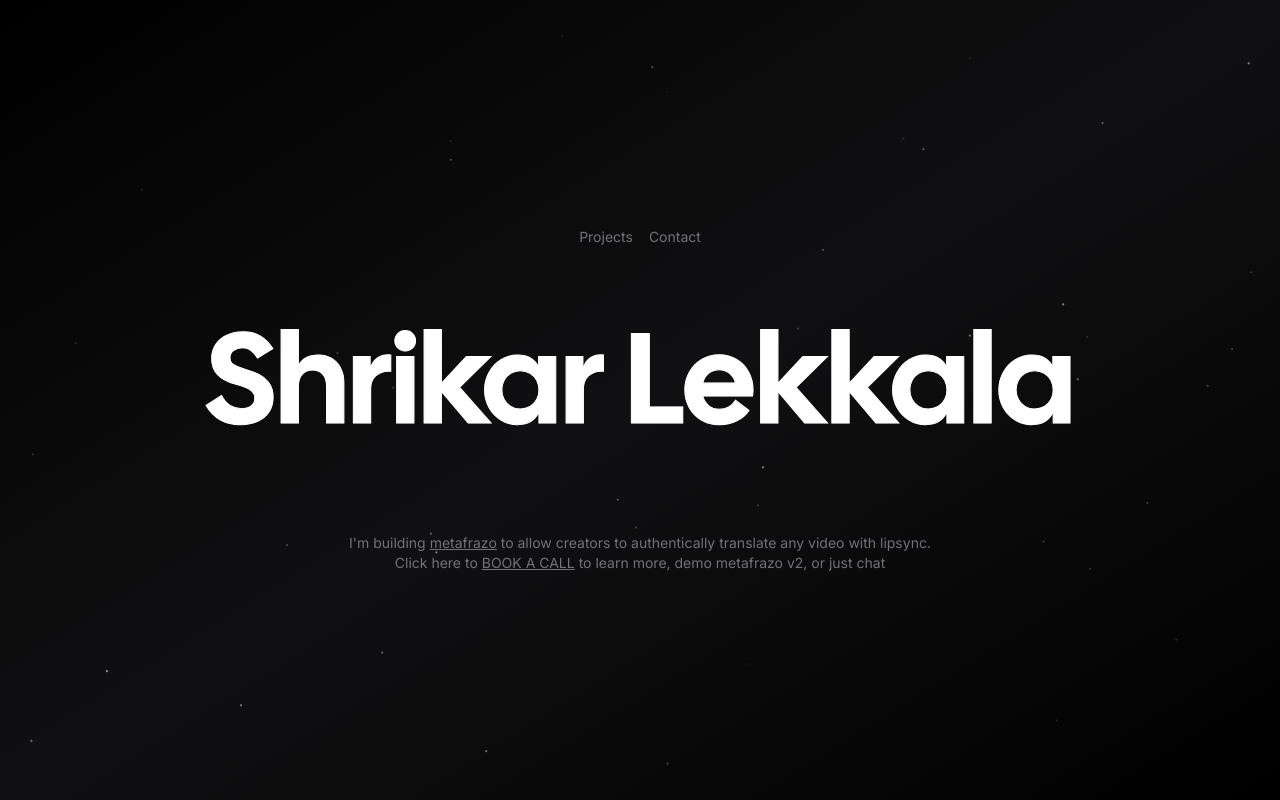
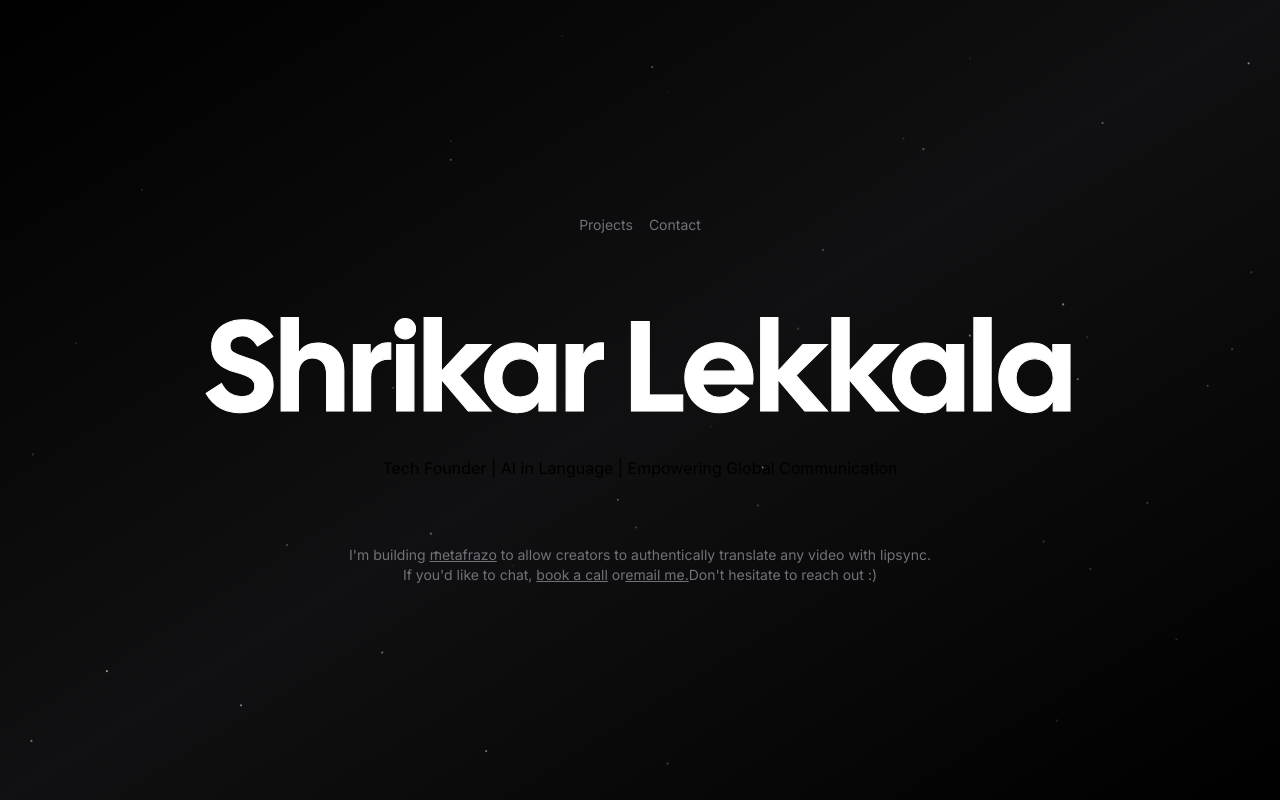
Before and after one commit to shrikarlekkala/ShrikPersonal, a Next.js app: page / in a window 1280 px wide. Built offline with nearby package versions, Linux system fonts and the light colour scheme; no server answers; what tailwindcss-debug-screens would draw is missing.

Commit message:
Update page.tsx

```diff
--- a/app/page.tsx
+++ b/app/page.tsx
@@ -31,6 +31,9 @@ export default function Home() {
       <h1 className="py-3.5 px-0.5 z-10 text-4xl text-transparent duration-1000 bg-white cursor-default text-edge-outline animate-title font-display sm:text-6xl md:text-9xl whitespace-nowrap bg-clip-text ">
         Shrikar Lekkala
       </h1>
+      <h2>
+        Tech Founder | AI in Language | Empowering Global Communication
+      </h2>
 
       <div className="hidden w-screen h-px animate-glow md:block animate-fade-right bg-gradient-to-r from-zinc-300/0 via-zinc-300/50 to-zinc-300/0" />
       <div className="my-16 text-center animate-fade-in">
@@ -45,14 +48,23 @@ export default function Home() {
           </Link> to allow creators to authentically translate any video with lipsync.
         </h2>
           <h2 className="text-sm text-zinc-500 ">
-          Click here to{" "}
+          If you'd like to chat,{" "}
           <Link
             target="_blank"
             href="https://calendly.com/shrikar-lekkala/30min"
             className="underline duration-500 hover:text-zinc-300"
           >
-            BOOK A CALL
-          </Link> to learn more, demo metafrazo v2, or just chat
+            book a call
+          </Link> or
+
+          <Link
+            target="_blank"
+            href="shrikar.lekkala@gmail.com"
+            className="underline duration-500 hover:text-zinc-300"
+          >
+            email me.
+          </Link>
+            Don't hesitate to reach out :)
         </h2>
       </div>
     </div>
```
